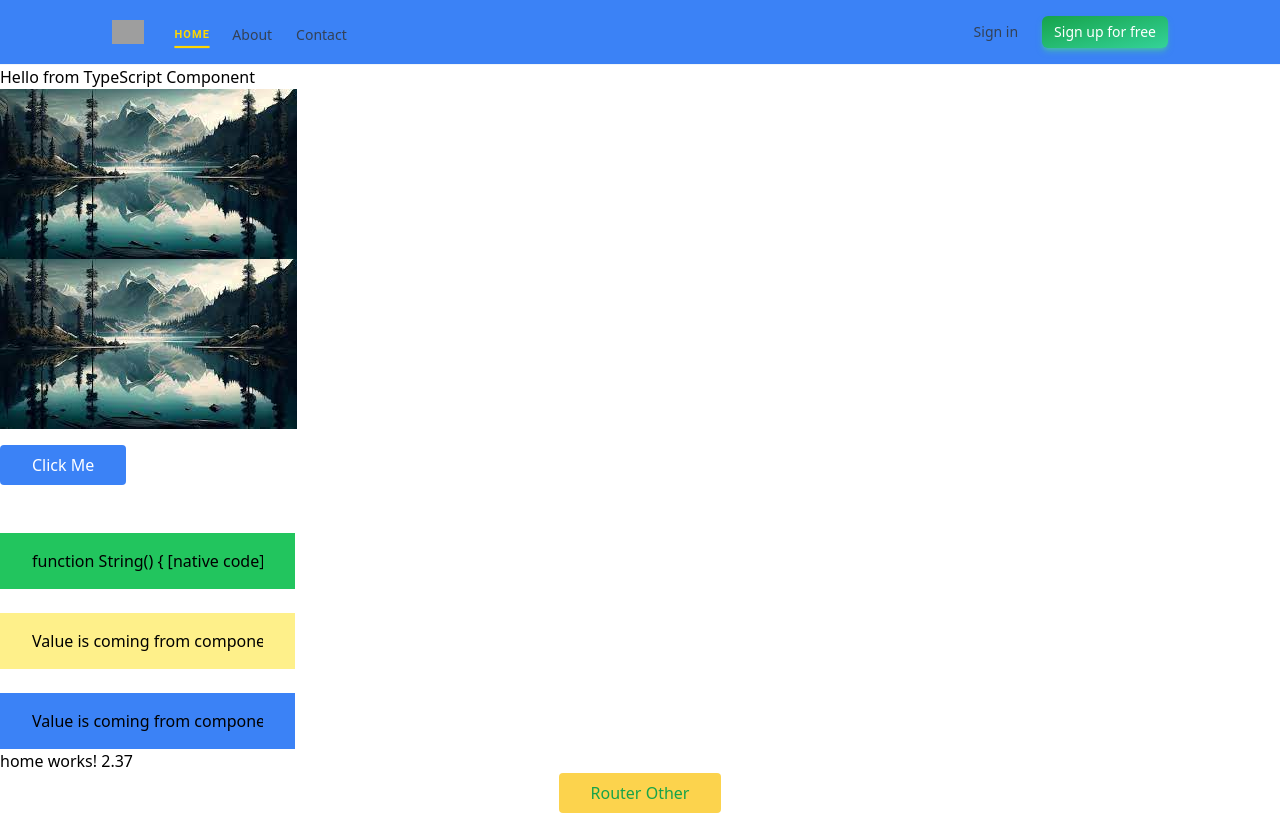
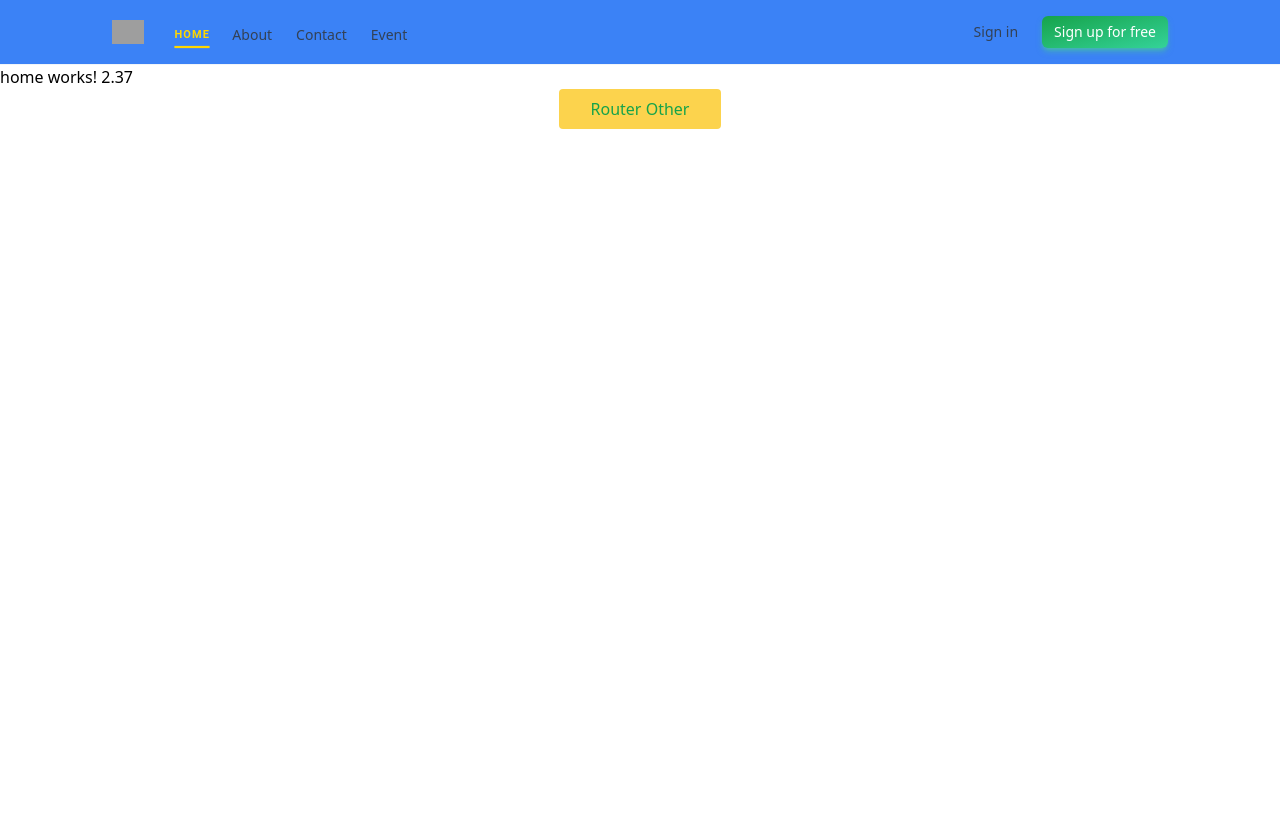
Before and after one commit to DushanMalind/Angular-Learning, an Angular app: page /home in a window 1280 px wide. Built offline with nearby package versions, Linux system fonts and the light colour scheme; grey boxes are pictures that could not be loaded.

Commit message:
Event Components Add

```diff
--- a/src/app/app.component.html
+++ b/src/app/app.component.html
@@ -346,39 +346,39 @@
 
 <app-navbar></app-navbar>
 
-<p>{{ message }}</p>
+<!--<p>{{ message }}</p>
 
 <img class="w-max" src="{{imgUrl}}">
 
 <img class="w-max"  [src]="imgUrl">
 
-<!--Event Filtering-->
+&lt;!&ndash;Event Filtering&ndash;&gt;
 
 <button class="flex mt-4 text-white bg-blue-500 py-2 px-8 focus:outline-2 rounded"
         (click)="onClick($event)">Click Me</button>
 
 
-<!--<input placeholder="type" class="mt-6 bg-amber-300 px-8 py-4" type="text" (keyup.enter)="onkeyup($event)">-->
+&lt;!&ndash;<input placeholder="type" class="mt-6 bg-amber-300 px-8 py-4" type="text" (keyup.enter)="onkeyup($event)">&ndash;&gt;
 
 
-<!--<input placeholder="type" class="mt-6 bg-blue-500 px-8 py-4" type="text" (keyup.enter)="onkeyup(username.value)" #username>-->
+&lt;!&ndash;<input placeholder="type" class="mt-6 bg-blue-500 px-8 py-4" type="text" (keyup.enter)="onkeyup(username.value)" #username>&ndash;&gt;
 
 <br>
 
-<!--Two way Data binding-->
+&lt;!&ndash;Two way Data binding&ndash;&gt;
 <input placeholder="type" class="mt-6 bg-green-500 px-8 py-4" type="text" [(ngModel)]="userName"  (keyup.enter)=" onkeyup()">
 
-<!--/////////////////////////////////////////////-->
+&lt;!&ndash;/////////////////////////////////////////////&ndash;&gt;
 
 <br>
-<!--one way and two way Data Binding-->
+&lt;!&ndash;one way and two way Data Binding&ndash;&gt;
 
 <input placeholder="type" class="mt-6 bg-yellow-200 px-8 py-4" [value]="textValue" (keyup.enter)="onkeyup()">
 
 <br>
 
-<!--two way Data Binding-->
-<input placeholder="type" class="mt-6 bg-blue-500 px-8 py-4" [(ngModel)]="textValue"  (keyup.enter)="onkeyup()">
+&lt;!&ndash;two way Data Binding&ndash;&gt;
+<input placeholder="type" class="mt-6 bg-blue-500 px-8 py-4" [(ngModel)]="textValue"  (keyup.enter)="onkeyup()">-->
 
 
 
--- a/src/app/app.routes.ts
+++ b/src/app/app.routes.ts
@@ -3,11 +3,13 @@ import {HomeComponent} from "./home/home.component";
 import {AboutComponent} from "./about/about.component";
 import {PageNotFoundComponent} from "./page-not-found/page-not-found.component";
 import {PostComponent} from "./post/post.component";
+import {EventComponent} from "./event/event.component";
 
 export const routes: Routes = [
   { path: 'home', 'title': "Home", component: HomeComponent },
   { path: 'about', 'title': "About", component: AboutComponent },
-  { path: 'contact', 'title': "contact", component: PostComponent, },
+  { path: 'contact', 'title': "contact", component: PostComponent },
+  { path: 'event', 'title': "contact", component: EventComponent },
   { path: '', redirectTo: "/home", pathMatch: "full" },
   {path: '**', component: PageNotFoundComponent}
 ];
--- a/src/app/navbar/navbar.component.html
+++ b/src/app/navbar/navbar.component.html
@@ -21,6 +21,9 @@
       <li class="pt-1.5 font-dm text-sm font-medium text-slate-700">
         <a routerLink="/contact" routerLinkActive="active" [routerLinkActiveOptions]="{exact: true}" ariaCurrentWhenActive="page" href="#">Contact</a>
       </li>
+      <li class="pt-1.5 font-dm text-sm font-medium text-slate-700">
+        <a routerLink="/event" routerLinkActive="active" [routerLinkActiveOptions]="{exact: true}" ariaCurrentWhenActive="page" href="#">Event</a>
+      </li>
     </ul>
     <div class="flex-grow"></div>
     <div class="hidden items-center justify-center gap-6 md:flex">
```
